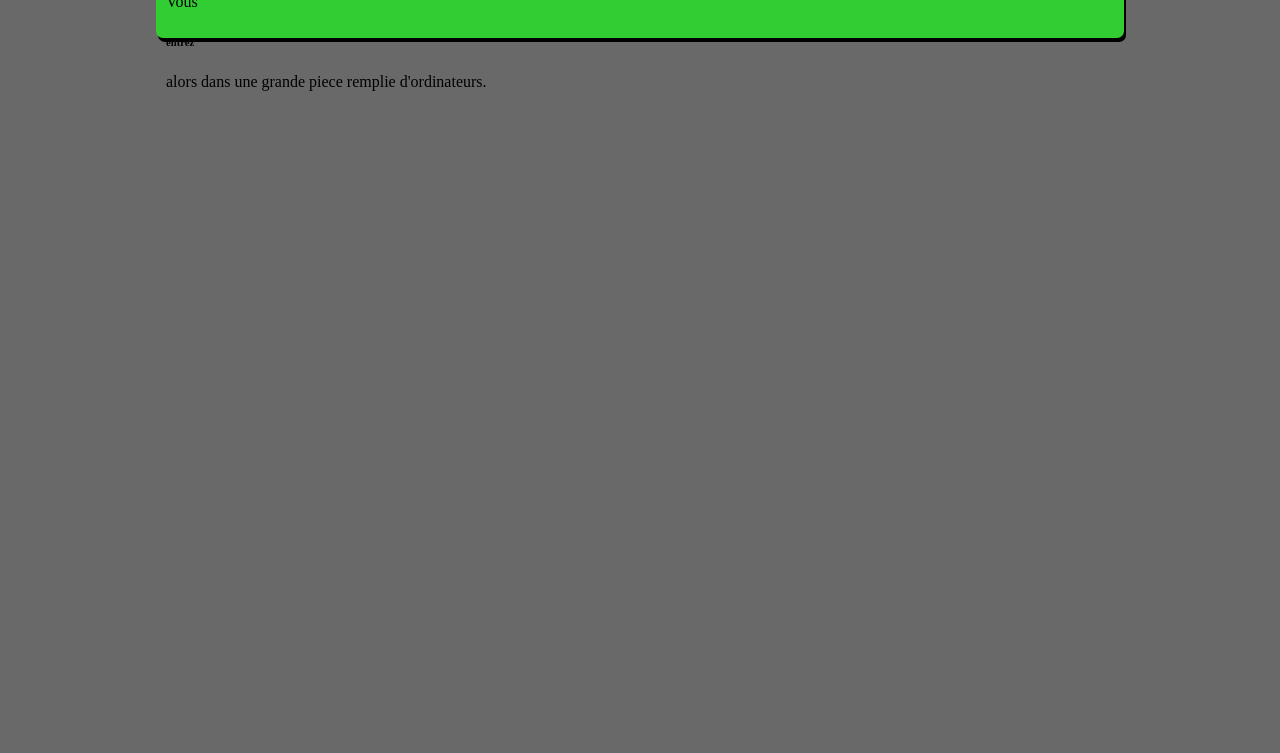
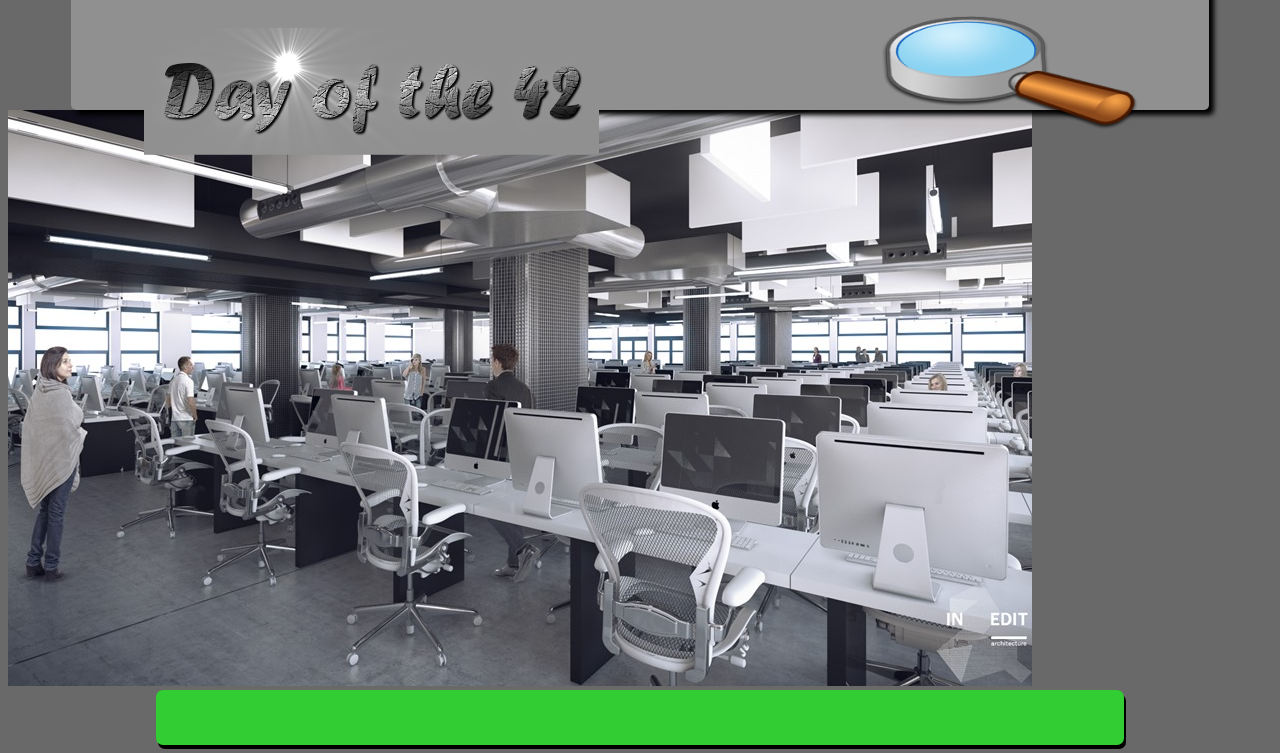
Before and after one commit to offtheradar/web_piscine, a plain HTML site: page day00/ex02/doft.html in a window 1280 px wide. Shown: the part 80-833 px from the top of the page. Before the commit the page ends 800 px from the top, so only its background shows below. Drawn offline with Linux system fonts and the light colour scheme.

Commit message:
html suks

```diff
--- a/day00/ex02/doft.css
+++ b/day00/ex02/doft.css
@@ -3,16 +3,49 @@ body {
 }
 
 div.top-box {
-    border-radius: 7px;
-    background: #A9A9A9;
-    padding: 10px;
-    margin: auto;
-    width: 75%;
-    height: 35px;
-    font-size: 40px;
-    box-shadow: 2px 4px;
+    border-radius: 5px;
+    position: relative;
+    background:rgb(144, 144, 144);
+    padding: 5%;
+    display: block;
+    margin-left: 5%;
+    margin-right: 5%;
+    margin-top: 5%;
+    width: 80%;
+    height: 10%;
+    box-shadow: 5px 5px 5px;
 }
 
+div.top-box img.title{
+    width:40%;
+    height:100%;
+    position: absolute;
+    display:inline-block;
+    padding: 10px;
+    transform: translate(0%, -35%);
+    margin: 0 auto;
+    margin-top: 2%;
+}
+div.top-box img.loupe{
+    display:inline-block;
+    position: absolute;
+    margin: 0 auto;
+    top: 3%;
+    right: 5%;
+    width: 25%;
+    height: 100%;
+    margin-top: 2%;
+}
+
+div.top-box img.cluster{
+    width:40%;
+    height:40%;
+    display:inline-block;
+    padding: 10px;
+    transform: translate(0, -50%);
+    margin: auto;
+    margin-top: 2%;
+}
 div.chat-box {
     border-radius: 7px;
     background:	#32CD32	;
--- a/day00/ex02/doft.html
+++ b/day00/ex02/doft.html
@@ -5,12 +5,15 @@
             <title>Day of the 42</title>
     </head>
     <body>
-        <div class="top-box">Day of the 42</div>
+        <div class="top-box">
+            <img src="resources/day_of_the_42.png" class="title">
+            <img src="resources/loupe.png" class="loupe">
+        </div>
         <div class="left-box"></div>
         <div class="center-image"></div>
+            <img src="resources/cluster.jpg" class="cluster">
         <div class="right-box"></div>
         <div class="chat-box">
-            Vous</h4><h6> entrez</h6> alors dans une grande piece remplie d'ordinateurs.
         </div>
     </body>
 </html>
```
Also changed, not shown: day00/ex02/resources/arrow.png (added), day00/ex02/resources/book.png (added), day00/ex02/resources/brick.jpg (added), day00/ex02/resources/chat-icon.png (added), day00/ex02/resources/close.gif (added), day00/ex02/resources/cluster.jpg (added), day00/ex02/resources/day_of_the_42.png (added), day00/ex02/resources/doft.jpg (added), day00/ex02/resources/loupe.png (added), day00/ex02/resources/main.png (added), day00/ex02/resources/oeil.png (added), day00/ex02/resources/outil.png (added), day00/ex02/resources/reload.png (added), day00/ex02/resources/towel.png (added), 1 other file.
